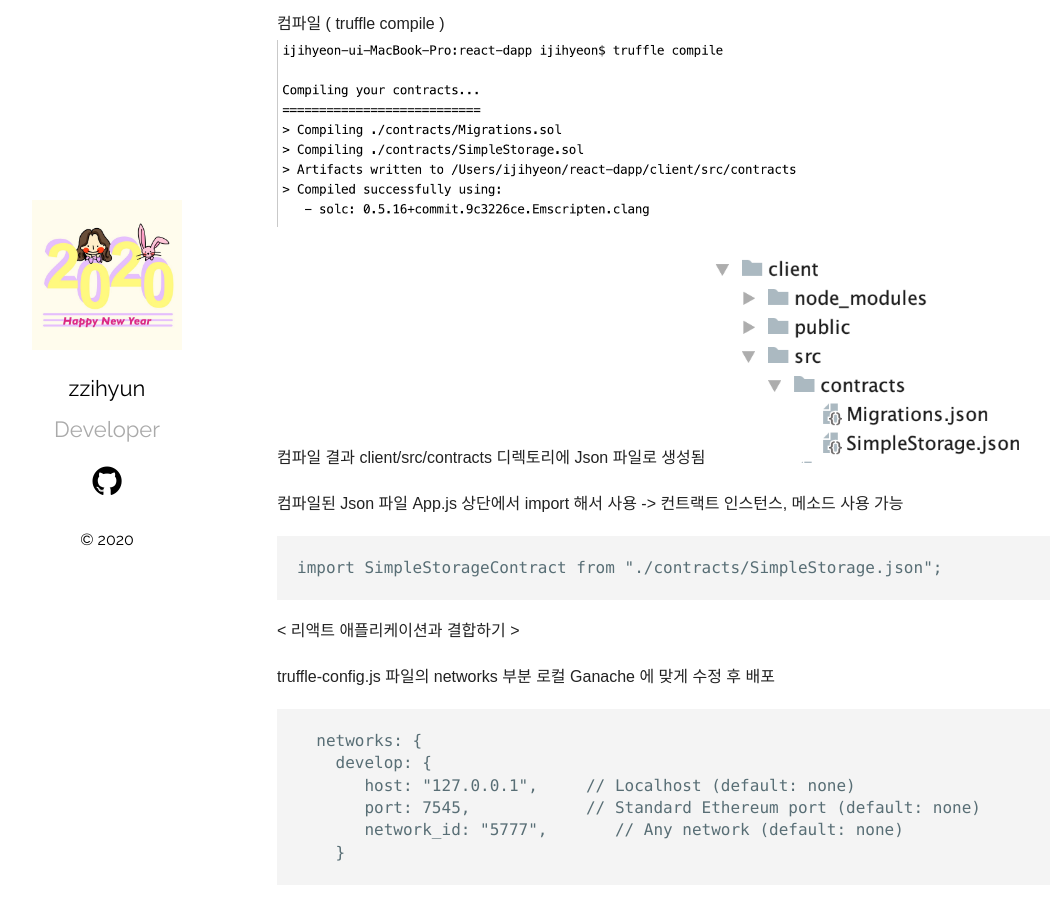
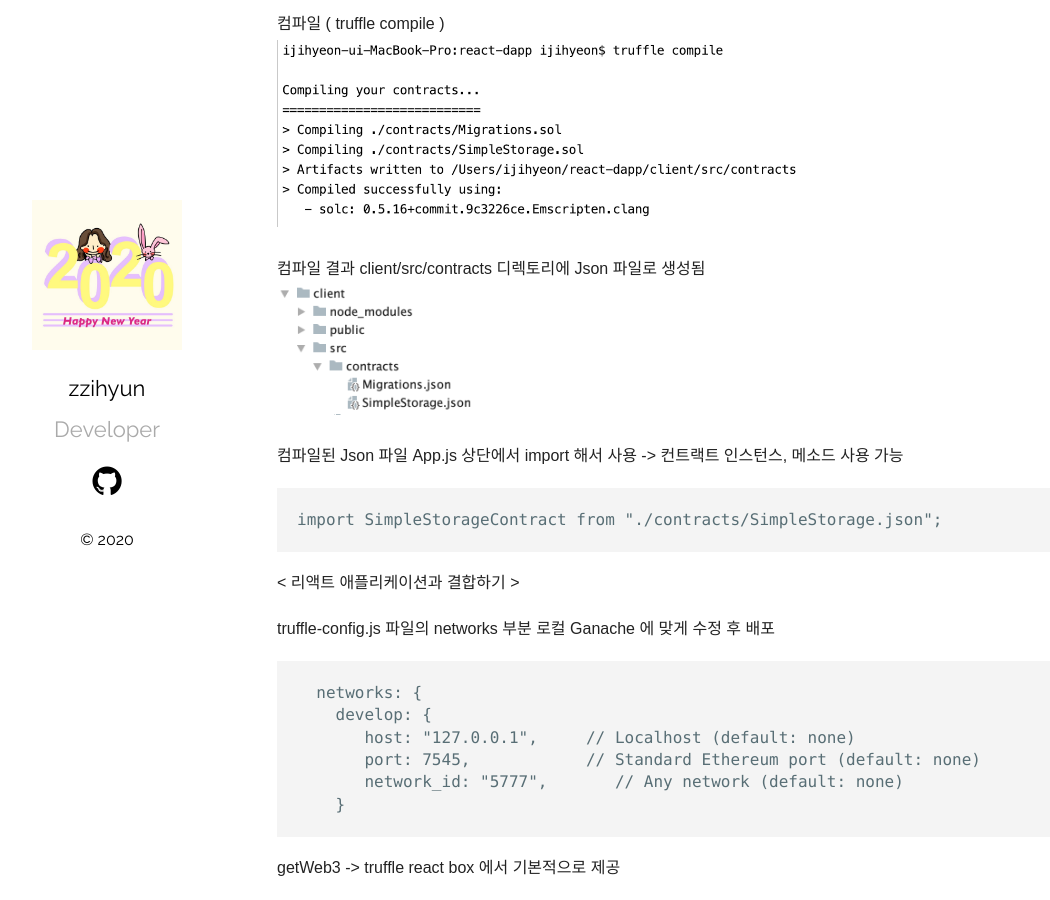
Before and after one commit to jhhhj1002/jhhhj1002.github.io, a Jekyll site: the page built from _posts/2020-03-29-Truffle-in-Blockchain-03.markdown, in a window 1280 px wide and 900 px high, scrolled down 1061 px. Shown: the whole window, without its empty margins (78-1128 px from the left). Built offline with Jekyll 4.4.1, drawn with Linux system fonts in a browser that asks for light colours.

Commit message:
Update 2020-03-29-Truffle-in-Blockchain-03.markdown

```diff
--- a/_posts/2020-03-29-Truffle-in-Blockchain-03.markdown
+++ b/_posts/2020-03-29-Truffle-in-Blockchain-03.markdown
@@ -33,7 +33,7 @@ react-dapp 프로젝트의 구조 ( dapp-example 프로젝트와 비교할 때,
 <img src="/assets/imgs/Blockchain&Truffle_28.png" width="65%" height="35%" >
 
 컴파일 결과 client/src/contracts 디렉토리에 Json 파일로 생성됨
-<img src="/assets/imgs/Blockchain&Truffle_29.png" width="40%" height="30%" >
+<img src="/assets/imgs/Blockchain&Truffle_29.png" width="25%" height="15%" >
 
 컴파일된 Json 파일 App.js 상단에서 import 해서 사용
   -> 컨트랙트 인스턴스, 메소드 사용 가능
```
